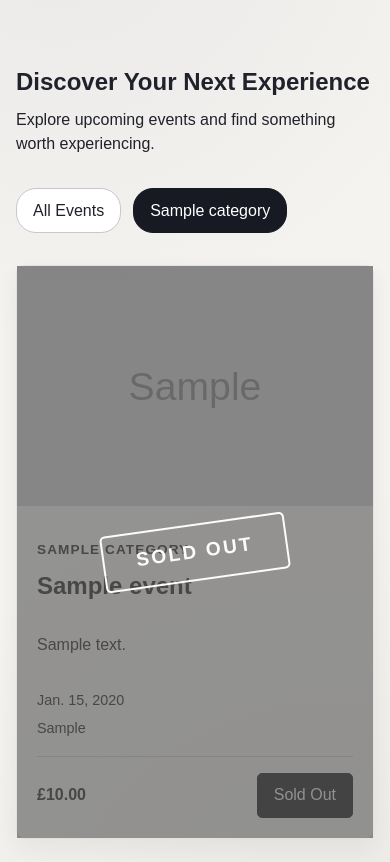
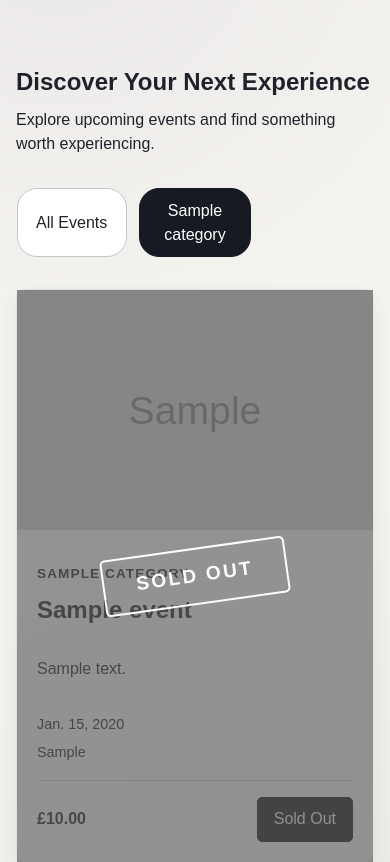
Before and after one commit to MSR-Projects7274/event-horizon, a Django app: page /events/?category=1 in a window 390 px wide. Shown: the part 244-1106 px from the top of the page. Run offline with Django 5.2, Linux system fonts and the light colour scheme; a user stored in the database is signed in; tables that the repository leaves empty hold one stand-in row (values such as "Sample post"); grey boxes marked "Sample" are stand-in pictures.

Commit message:
Improve mobile category filter layout

```diff
--- a/static/css/style.css
+++ b/static/css/style.css
@@ -1586,6 +1586,58 @@ footer {
     }
 }
 
+@media (max-width: 600px) {
+
+    .category-filter {
+        display: grid;
+        grid-template-columns: repeat(6, 1fr);
+        gap: 0.75rem;
+        width: 100%;
+        max-width: 500px;
+        margin: 0 auto 2rem;
+    }
+
+    .category-filter a {
+        min-width: 110px;
+        display: flex;
+        justify-content: center;
+        align-items: center;
+        text-align: center;
+        justify-self: center;
+    }
+
+    .category-filter a:nth-child(1),
+    .category-filter a:nth-child(2),
+    .category-filter a:nth-child(3) {
+        grid-column: span 2;
+    }
+
+    .category-filter a:nth-child(4),
+    .category-filter a:nth-child(5) {
+        grid-column: span 2;
+    }
+
+    .category-filter a:nth-child(4) {
+        grid-column: 2 / span 2;
+    }
+
+    .category-filter a:nth-child(5) {
+        grid-column: 4 / span 2;
+    }
+
+    .category-filter a:nth-child(6) {
+        grid-column: 3 / span 2;
+    }
+
+    .category-filter a:nth-child(7) {
+        grid-column: 2 / span 2;
+    }
+
+    .category-filter a:nth-child(8) {
+        grid-column: 4 / span 2;
+    }
+}
+
 /* About Responsive */
 
 @media (max-width: 800px) {
```
